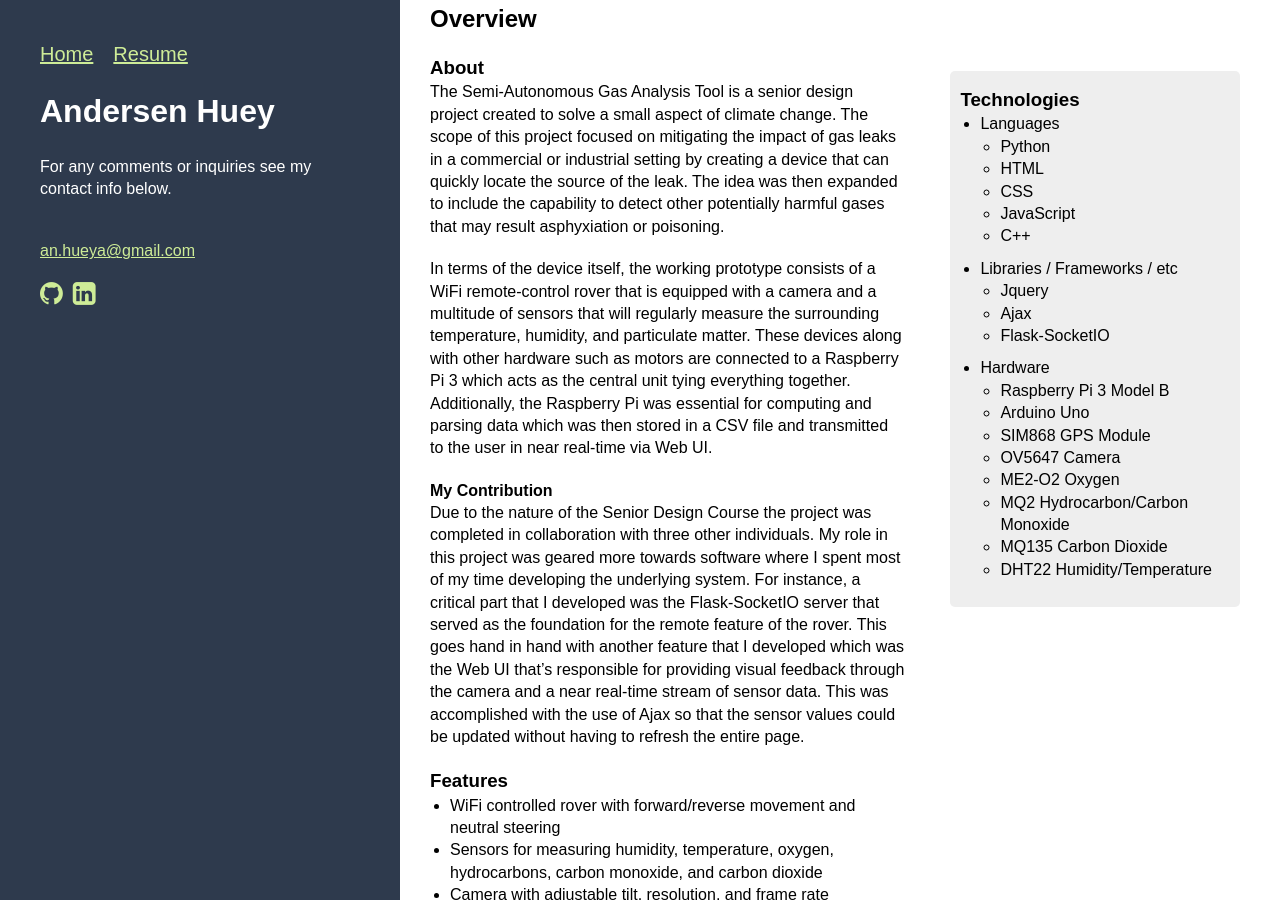
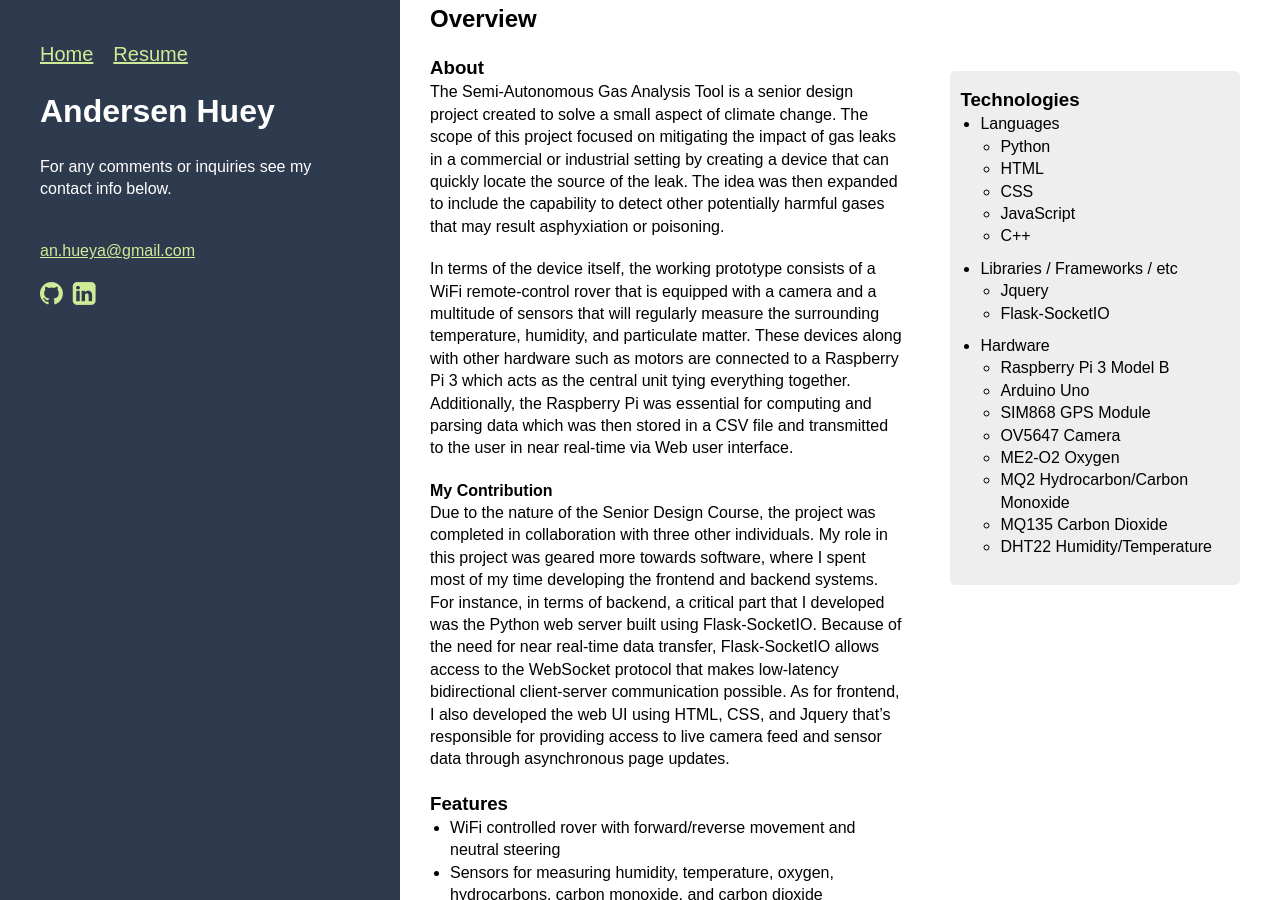
Before and after one commit to AHueya/ahueya.github.io, a Jekyll site: the page built from content/_projects/Semi-Autonomous_Gas_Analysis_Tool.md, in a window 1280 px wide and 900 px high, scrolled down 385 px. Built offline with Jekyll 4.4.1, drawn with Linux system fonts in a browser that asks for light colours; nearby versions of some CDN libraries.

Commit message:
Update Semi-Autonomous_Gas_Analysis_Tool.md

```diff
--- a/content/_projects/Semi-Autonomous_Gas_Analysis_Tool.md
+++ b/content/_projects/Semi-Autonomous_Gas_Analysis_Tool.md
@@ -14,7 +14,6 @@ language:
 
 software:
     - Jquery
-    - Ajax
     - Flask-SocketIO
 
 hardware:
@@ -44,17 +43,17 @@ In terms of the device itself, the working prototype consists of a WiFi remote-c
 camera and a multitude of sensors that will regularly measure the surrounding temperature, humidity, and particulate matter.
 These devices along with other hardware such as motors are connected to a Raspberry Pi 3 which acts as the central unit
 tying everything together. Additionally, the Raspberry Pi was essential for computing and parsing data which was then
-stored in a CSV file and transmitted to the user in near real-time via Web UI.
+stored in a CSV file and transmitted to the user in near real-time via Web user interface.
 
 
 #### My Contribution
 
-Due to the nature of the Senior Design Course the project was completed in collaboration with three other individuals. My role
-in this project was geared more towards software where I spent most of my time developing the underlying system. For
-instance, a critical part that I developed was the Flask-SocketIO server that served as the foundation for the remote feature
-of the rover. This goes hand in hand with another feature that I developed which was the Web UI that's responsible for providing
-visual feedback through the camera and a near real-time stream of sensor data. This was accomplished with the use of Ajax so that
-the sensor values could be updated without having to refresh the entire page.
+Due to the nature of the Senior Design Course, the project was completed in collaboration with three other individuals. My role
+in this project was geared more towards software, where I spent most of my time developing the frontend and backend systems. For
+instance, in terms of backend, a critical part that I developed was the Python web server built using Flask-SocketIO. Because of
+the need for near real-time data transfer, Flask-SocketIO allows access to the WebSocket protocol that makes low-latency
+bidirectional client-server communication possible. As for frontend, I also developed the web UI using HTML, CSS, and Jquery that's
+responsible for providing access to live camera feed and sensor data through asynchronous page updates.
 
 
 ### Features
```
